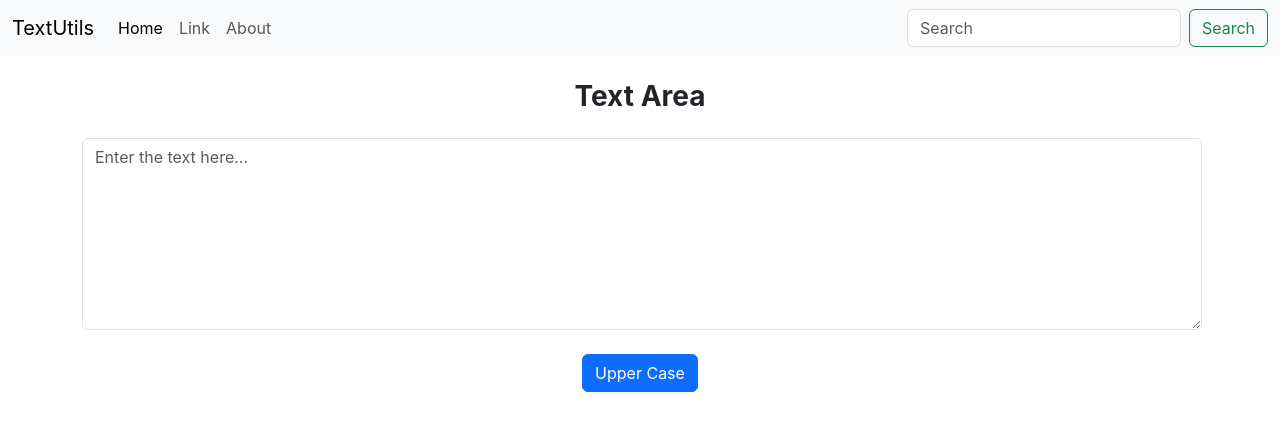
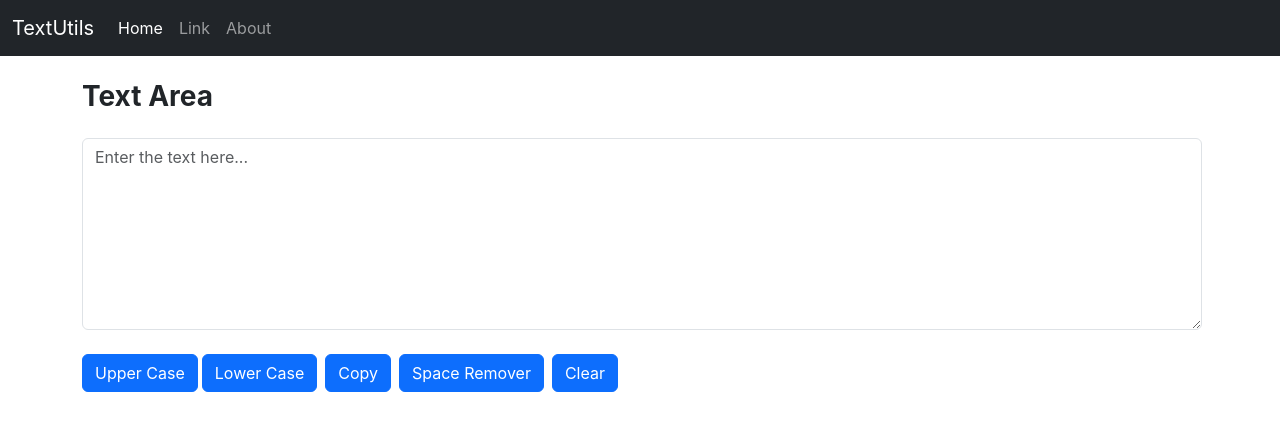
Before and after one commit to HmUmaxKhan/TextUtils, a React (Create React App) app: page / in a window 1280 px wide. Shown: the top 430 px of the page. Built offline with nearby package versions, Linux system fonts and the light colour scheme.

Commit message:
Improving navbar and using useState in the textform

```diff
--- a/src/App.css
+++ /dev/null
@@ -1,38 +0,0 @@
-.App {
-  text-align: center;
-}
-
-.App-logo {
-  height: 40vmin;
-  pointer-events: none;
-}
-
-@media (prefers-reduced-motion: no-preference) {
-  .App-logo {
-    animation: App-logo-spin infinite 20s linear;
-  }
-}
-
-.App-header {
-  background-color: #282c34;
-  min-height: 100vh;
-  display: flex;
-  flex-direction: column;
-  align-items: center;
-  justify-content: center;
-  font-size: calc(10px + 2vmin);
-  color: white;
-}
-
-.App-link {
-  color: #61dafb;
-}
-
-@keyframes App-logo-spin {
-  from {
-    transform: rotate(0deg);
-  }
-  to {
-    transform: rotate(360deg);
-  }
-}
--- a/src/App.js
+++ b/src/App.js
@@ -1,12 +1,11 @@
 import React from 'react';
 import Navbar from './Components/Navbar';
-import './App.css';
 import Textform from './Components/Textform';
 
 function App() {
   return (
 
-    <div className="App">
+    <div>
        <Navbar title = "TextUtils" about = "About"/>
        <Textform />
     </div>
--- a/src/Components/Navbar.js
+++ b/src/Components/Navbar.js
@@ -1,51 +1,58 @@
-import React from 'react'
-import PropTypes from 'prop-types'
+import React from "react";
+import PropTypes from "prop-types";
 function Navbar(props) {
-    return(
+  return (
     <div>
-
-     <nav className="navbar navbar-expand-lg bg-body-tertiary">
+      <nav className="navbar navbar-expand-lg navbar-dark bg-dark">
         <div className="container-fluid">
-    <a className="navbar-brand" href="/">{props.title}</a>
-    <button className="navbar-toggler" type="button" data-bs-toggle="collapse" data-bs-target="#navbarSupportedContent" aria-controls="navbarSupportedContent" aria-expanded="false" aria-label="Toggle navigation">
+          <a className="navbar-brand" href="/">
+          {props.title}
+          </a>
+          <button
+            className="navbar-toggler"
+            type="button"
+            data-bs-toggle="collapse"
+            data-bs-target="#navbarSupportedContent"
+            aria-controls="navbarSupportedContent"
+            aria-expanded="false"
+            aria-label="Toggle navigation"
+          >
             <span className="navbar-toggler-icon"></span>
           </button>
           <div className="collapse navbar-collapse" id="navbarSupportedContent">
             <ul className="navbar-nav me-auto mb-2 mb-lg-0">
               <li className="nav-item">
-          <a className="nav-link active" aria-current="page" href="/">Home</a>
+                <a className="nav-link active" aria-current="page" href="/">
+                  Home
+                </a>
               </li>
               <li className="nav-item">
-          <a className="nav-link" href="/">Link</a>
+                <a className="nav-link" href="/">
+                  Link
+                </a>
               </li>
               <li className="nav-item dropdown">
                 <a className="nav-link " href="/">
                   {props.about}
                 </a>
               </li>
+            </ul>
 
-      </ul>
-      <form className="d-flex" role="search">
-        <input className="form-control me-2" type="search" placeholder="Search" aria-label="Search" />
-        <button className="btn btn-outline-success" type="submit">Search</button>
-      </form>
           </div>
         </div>
       </nav>
-
     </div>
   );
 }
 
 Navbar.propTypes = {
   title: PropTypes.string.isRequired,
-    about: PropTypes.string
+  about: PropTypes.string,
 };
 
-
 Navbar.defaultProps = {
-    title : "Set the title",
-    about : "About"
+  title: "Set the title",
+  about: "About",
 };
 
 export default Navbar;
--- a/src/Components/Textform.js
+++ b/src/Components/Textform.js
@@ -1,15 +1,46 @@
-import React from "react";
+import React , {useState} from "react";
 
 export default function Textform() {
   const height = {
     height: "12rem",
     width: "70rem",
   };
+  const [text,setText]=useState("");
+
+  const handleClick =() => {
+      setText(text.toUpperCase());
+  };
+
+  const handleClick1 =() => {
+    setText(text.toLowerCase());
+};
+
+  const handleClick2 =() => {
+    navigator.clipboard.writeText(text);
+};
+
+
+const handleClick3 =() => {
+    setText(text.replace(/\s+/g," "));
+};
+
+
+const handleClick4 =() => {
+    setText("");
+};
+
+
+
+  const handleChange = (event)=>{
+      setText(event.target.value);
+  }
   return (
     <div>
+     <div className="container">
       <h3 className="my-4">
         <b>Text Area</b>
       </h3>
+      </div>
       <div className="form-floating">
       <div className="container my-4">
         <textarea
@@ -17,10 +48,18 @@ export default function Textform() {
           placeholder="Enter the text here..."
           id="floatingTextarea2"
           style={height}
+          onChange={handleChange}
+          value={text}
         ></textarea>
         </div>
       </div>
-      <button className="btn btn-primary mx-8">Upper Case</button>
+      <div className="container">
+      <button className="btn btn-primary " onClick={handleClick}>Upper Case</button>
+      <button className="btn btn-primary mx-1" onClick={handleClick1}>Lower Case</button>
+      <button className="btn btn-primary mx-1" onClick={handleClick2}>Copy</button>
+      <button className="btn btn-primary mx-1" onClick={handleClick3}>Space Remover</button>
+      <button className="btn btn-primary mx-1" onClick={handleClick4}>Clear</button>
+      </div>
     </div>
   );
 }
```
Lines whose indentation alone changed are shown as unchanged.
